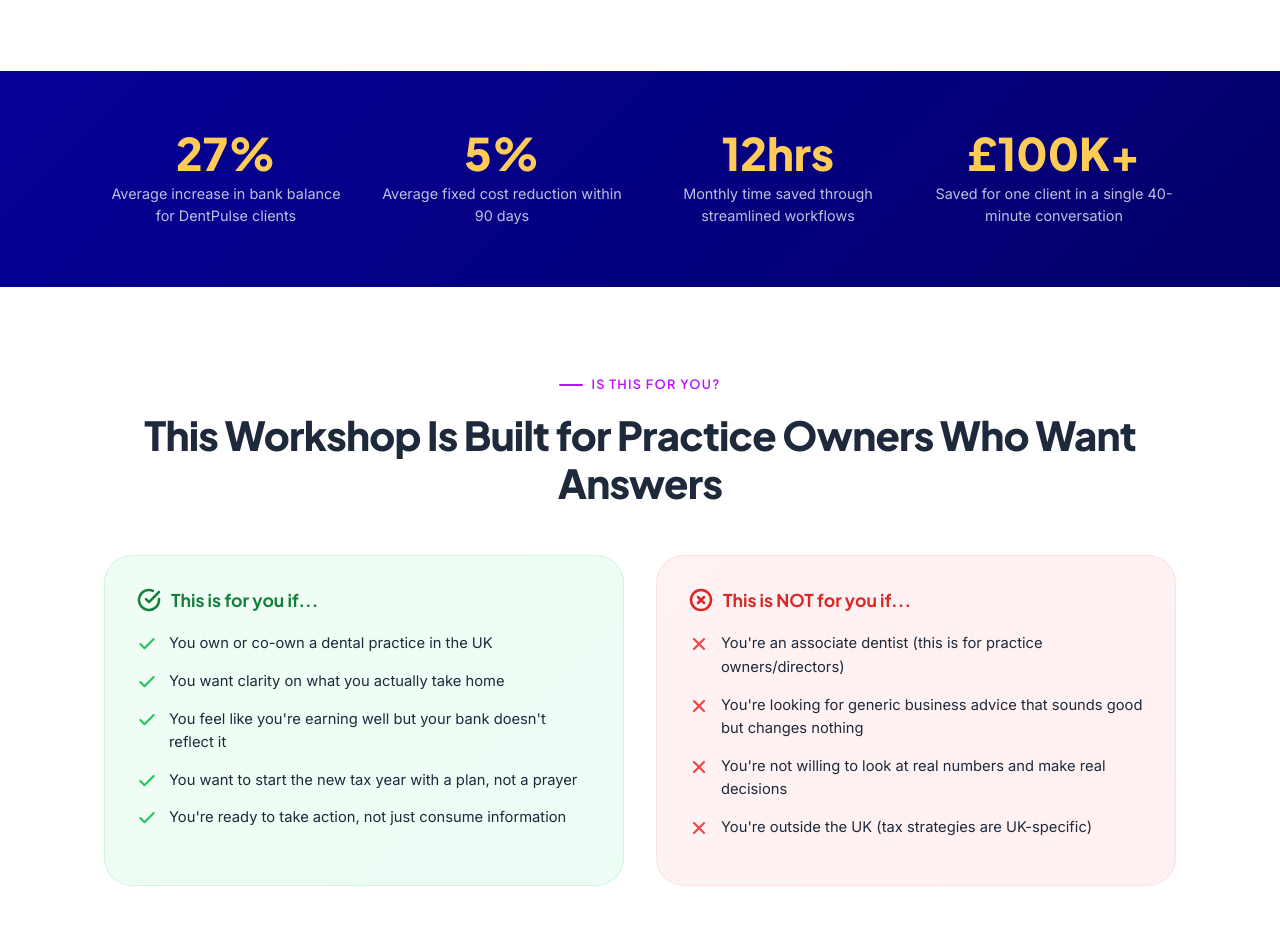
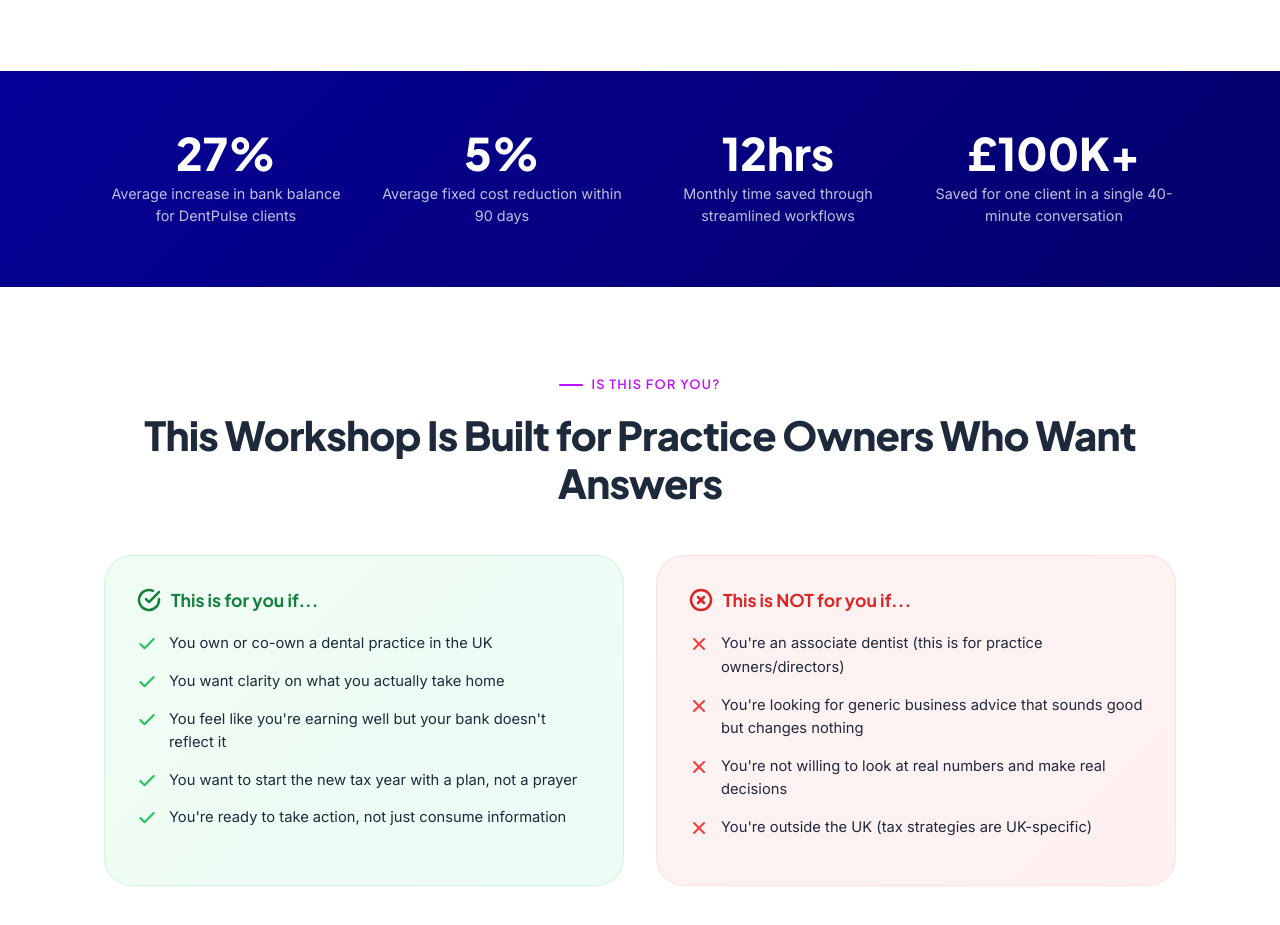
Before and after one commit to colinscotland/dentpulse-events, a plain HTML site: page index.html in a window 1280 px wide. Shown: the part 4300-5225 px from the top of the page. Drawn offline with Linux system fonts and the light colour scheme.

Commit message:
Change stats numbers from gold to white
Co-Authored-By: Claude Opus 4.6 (1M context) <noreply@anthropic.com>

```diff
--- a/index.html
+++ b/index.html
@@ -501,7 +501,7 @@
       font-family: var(--font-heading);
       font-weight: 800;
       font-size: clamp(2rem, 4vw, 2.8rem);
-      color: var(--gold);
+      color: var(--white);
       line-height: 1;
       margin-bottom: 8px;
     }
```
